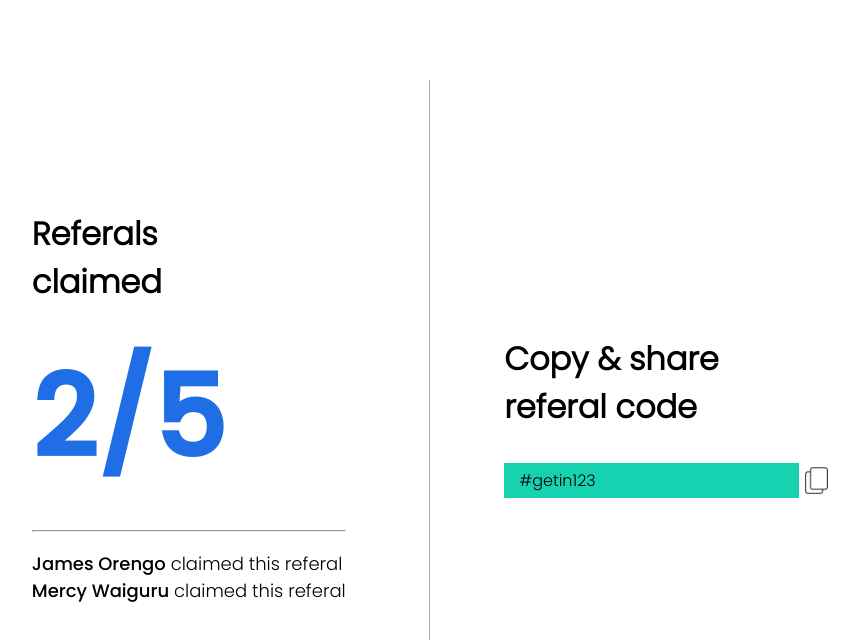
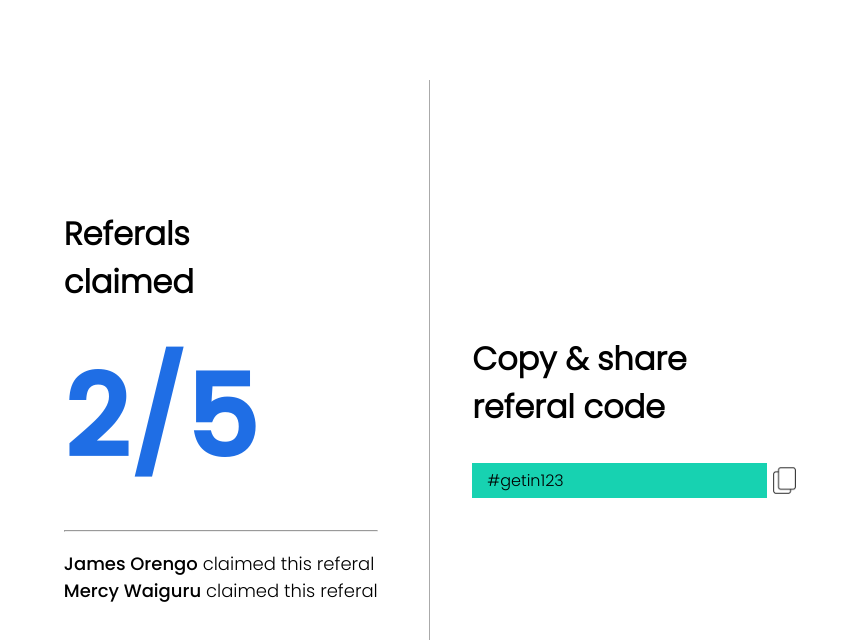
Before and after one commit to derekleiro/fingo_project, a React (Create React App) app: page /refer in a window 1280 px wide. Shown: the top 640 px of the page, without its empty margins (211-1070 px from the left). Built offline with nearby package versions, Linux system fonts and the light colour scheme.

Commit message:
Added referal code section in the readME file

```diff
--- a/src/pages/referal/Referal.jsx
+++ b/src/pages/referal/Referal.jsx
@@ -47,7 +47,7 @@ const Referal = () => {
 
 	return (
 		<main className={sharedStyles.main} style={{ opacity: fade ? 1 : 0 }}>
-			<Partition customStyle={{ width: "75%", margin: "0 auto" }}>
+			<Partition customStyle={{ width: "65%", margin: "0 auto" }}>
 				<Part customStyle={{ flex: 1 }}>
 					<section style={{ margin: "0 auto" }}>
 						<h1 className={sharedStyles.title}>
--- a/src/pages/waiting/Waiting.jsx
+++ b/src/pages/waiting/Waiting.jsx
@@ -46,7 +46,7 @@ const Waiting = () => {
 	}, []);
 	return (
 		<main className={sharedStyles.main} style={{ opacity: fade ? 1 : 0 }}>
-			<Partition customStyle={{ width: "75%", margin: "0 auto" }}>
+			<Partition customStyle={{ width: "65%", margin: "0 auto" }}>
 				<Part customStyle={{ flex: 1 }}>
 					<section style={{ margin: "0 auto" }}>
 						<h1 className={sharedStyles.title}>
```
Also changed, not shown: 1 other file (tests, documents, lock files or other folders).
